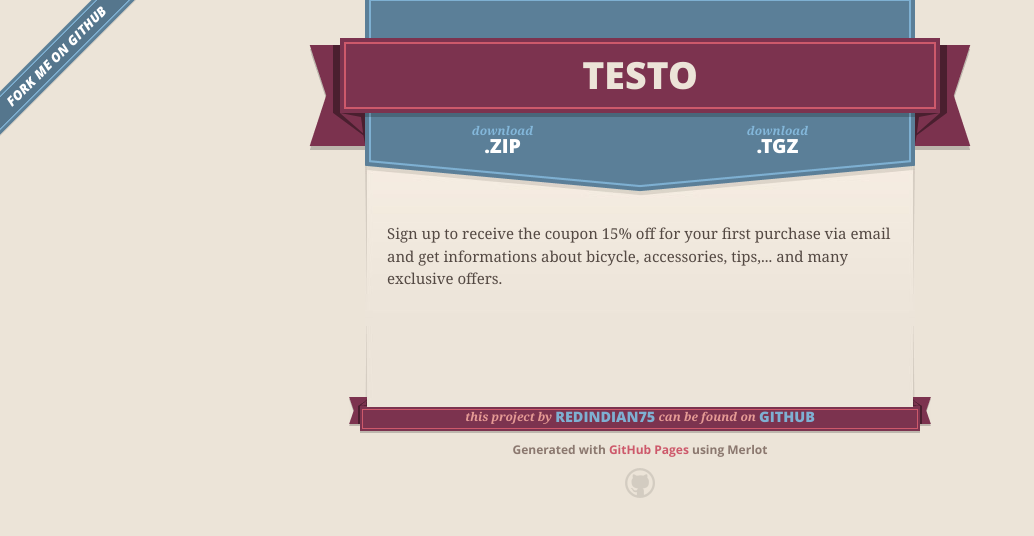
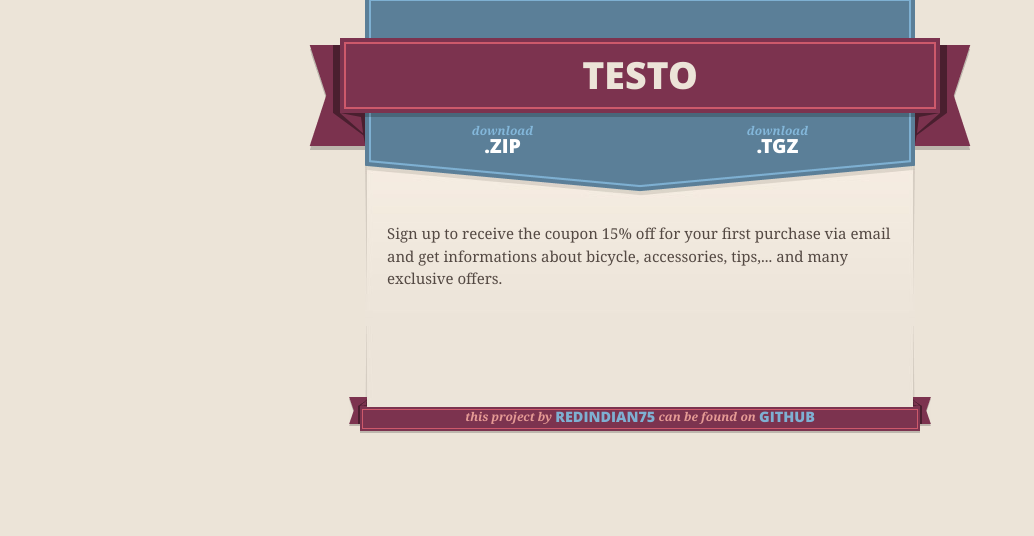
Before and after one commit to redindian75/testo, a plain HTML site: page index.html in a window 1280 px wide. Shown: the whole page, without its empty margins (0-1034 px from the left). Drawn offline with nearby package versions, Linux system fonts and the light colour scheme.

Commit message:
Update index.html

```diff
--- a/index.html
+++ b/index.html
@@ -21,7 +21,6 @@
   </head>
 
   <body>
-    <a id="forkme_banner" href="https://github.com/redindian75/testo">View on GitHub</a>
     <div class="shell">
 
       <header>
@@ -57,8 +56,7 @@
           <span class="left-tail"></span>
           <span class="right-tail"></span>
         </span>
-        <p>Generated with <a href="https://pages.github.com">GitHub Pages</a> using Merlot</p>
-        <span class="octocat"></span>
+
       </footer>
 
     </div>
```
